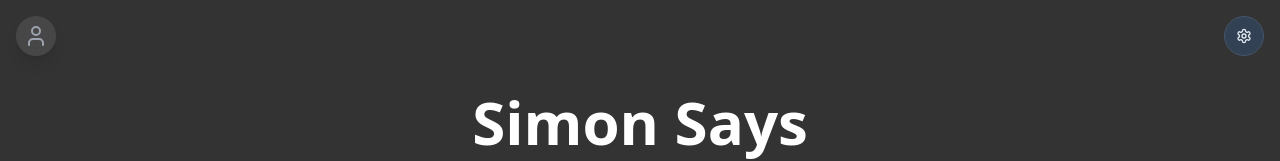
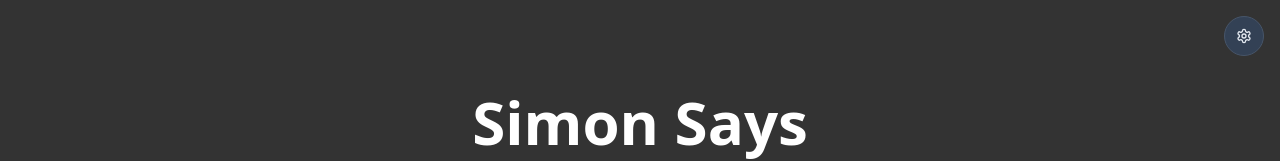
Before and after one commit to KannanManickam/simon-says, a React (Vite) app: page / in a window 1280 px wide. Shown: the top 161 px of the page. Built offline with nearby package versions, Linux system fonts and the light colour scheme.

Commit message:
Reverted to commit 2c28e3003d27a034512a6abca2535244accee864

```diff
--- a/src/components/Avatar.tsx
+++ /dev/null
@@ -1,30 +0,0 @@
-
-import React from 'react';
-import { Smile, Frown, User } from 'lucide-react';
-
-type AvatarMood = 'neutral' | 'happy' | 'sad';
-
-interface AvatarProps {
-  mood: AvatarMood;
-}
-
-const Avatar: React.FC<AvatarProps> = ({ mood }) => {
-  const getIcon = () => {
-    switch (mood) {
-      case 'happy':
-        return <Smile className="text-green-500 animate-bounce" />;
-      case 'sad':
-        return <Frown className="text-red-500 animate-bounce" />;
-      default:
-        return <User className="text-gray-400" />;
-    }
-  };
-
-  return (
-    <div className="fixed top-4 left-4 w-10 h-10 rounded-full bg-white/10 backdrop-blur-sm flex items-center justify-center shadow-lg">
-      {getIcon()}
-    </div>
-  );
-};
-
-export default Avatar;
--- a/src/components/GameBoard.tsx
+++ b/src/components/GameBoard.tsx
@@ -1,8 +1,8 @@
+
 import React, { useEffect, useRef, useState } from 'react';
 import GameButton from './GameButton';
 import Timer from './Timer';
 import SettingsMenu from './SettingsMenu';
-import Avatar from './Avatar';
 import { useGame } from '@/context/GameContext';
 import { Sparkles, Trophy, RotateCcw } from 'lucide-react';
 import { Button } from '@/components/ui/button';
@@ -20,12 +20,10 @@ const GameBoard: React.FC = () => {
     sequence,
     currentRound,
     currentStep,
-    userSequence,
   } = useGame();
 
   const speechRef = useRef<SpeechSynthesisUtterance | null>(null);
   const [simonSaysAnnounced, setSimonSaysAnnounced] = useState(false);
-  const [avatarMood, setAvatarMood] = useState<'neutral' | 'happy' | 'sad'>('neutral');
 
   // Clean up speech synthesis when component unmounts
   useEffect(() => {
@@ -42,26 +40,6 @@ const GameBoard: React.FC = () => {
       setSimonSaysAnnounced(false);
     }
   }, [gameState, currentStep]);
-
-  // Add mood reset effect
-  useEffect(() => {
-    if (avatarMood !== 'neutral') {
-      const timer = setTimeout(() => {
-        setAvatarMood('neutral');
-      }, 1500); // Reset mood after 1.5 seconds
-
-      return () => clearTimeout(timer);
-    }
-  }, [avatarMood]);
-
-  // Update mood on game state changes
-  useEffect(() => {
-    if (gameState === 'gameOver') {
-      setAvatarMood('sad');
-    } else if (score > 0 && userSequence.length === sequence.length && gameState === 'sequence') {
-      setAvatarMood('happy');
-    }
-  }, [gameState, score, userSequence.length, sequence.length]);
 
   // Voice instruction effect
   useEffect(() => {
@@ -104,8 +82,6 @@ const GameBoard: React.FC = () => {
 
   return (
     <div className="h-full flex flex-col items-center justify-center" style={{ backgroundColor }}>
-      <Avatar mood={avatarMood} />
-
       <div className="fixed top-4 right-4 z-10">
         <SettingsMenu />
       </div>
```
